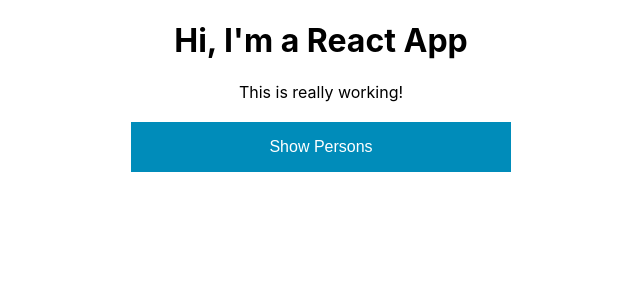
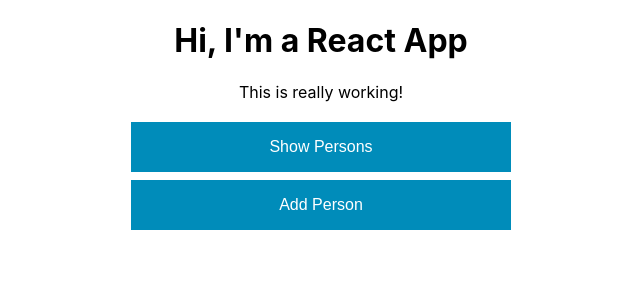
Before and after one commit to christianltdias/first-react-app, a React (Create React App) app: page / in a window 1280 px wide. Shown: the top 300 px of the page, without its empty margins (319-959 px from the left). Built offline with nearby package versions, Linux system fonts and the light colour scheme.

Commit message:
Styled components and dynamic styles

```diff
--- a/src/App.js
+++ b/src/App.js
@@ -5,7 +5,7 @@
 
 // Creating styled button component with styled-component lib
 const StyledButton = styled.button`
-  background-color: #008CBA;
+  background-color: ${props => props.alt ? 'red' : '#008CBA'};
   border: none;
   color: white;
   padding: 16px 32px;
@@ -17,7 +17,7 @@
   cursor: pointer;
 
   &:hover {
-    background-color: lightblue;
+    background-color: ${props => props.alt ? 'pink' : 'lightblue'};
     color: black;
   }
 `
@@ -110,27 +110,6 @@
 
 
   render() {
-    // const style = {
-    //   backgroundColor: '#008CBA',
-    //   border: 'none',
-    //   color: 'white',
-    //   padding: '16px 32px',
-    //   textAlign: 'center',
-    //   textDecoration: 'none',
-    //   fontSize: '16px',
-    //   margin: '4px 2px',
-    //   transitionDuration: '0.4s',
-    //   cursor: 'pointer',
-    //   ':hover': {
-    //     backgroundColor: 'lightblue',
-    //     color: 'black'
-    //   }
-    // }
-    // ':hover' property just after using the Random
-    // import and usage. We need also to wrap the export app
-    // With the Random component
-
-    // const button_style = { ...style };
 
     let persons = null;
 
@@ -153,12 +132,6 @@
 
         </div>
       );
-
-      // style.backgroundColor = 'red';
-      // style[':hover'] = {
-      //   backgroundColor: 'lightred',
-      //   color: 'black'
-      // }
     }
 
     const classes = [];
@@ -178,12 +151,13 @@
           width: '30%', margin: '0px auto'
         }}>
           <StyledButton
+            alt={this.state.showPersons}
             onClick={this.togglePersonsHandler}>
             Show Persons</StyledButton>
-            {/* <button
-            style={button_style}
+          <StyledButton
+            alt={false}
             onClick={() => this.addDefaultPerson(this.state.persons)}>
-            Add default Person</button> */}
+            Add Person</StyledButton>
         </div>
 
         {/* returning persons from condition out return statement */}
```
Lines whose indentation alone changed are shown as unchanged.
